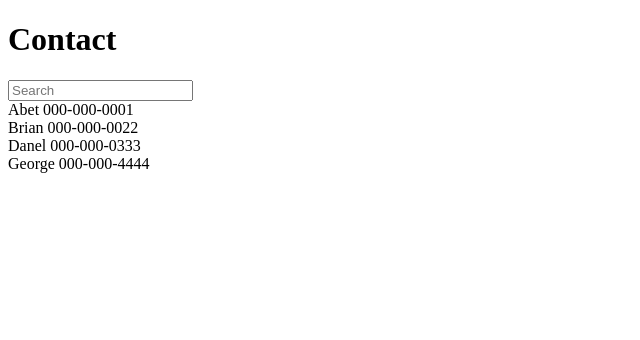
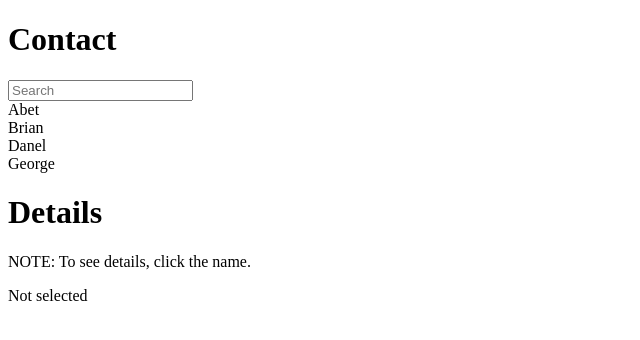
Before and after one commit to jasonDBA/react_tutorial, a React app: page / in a window 1280 px wide. Shown: the top 340 px of the page, without its empty margins (0-640 px from the left). Built offline with nearby package versions, Linux system fonts and the light colour scheme.

Commit message:
Add Contact Details section

```diff
--- a/src/components/Contact.js
+++ b/src/components/Contact.js
@@ -1,11 +1,13 @@
 import React from 'react';
 import ContactInfo from './ContactInfo';
+import ContactDetails from './ContactDetails';
 
 export default class Contact extends React.Component {
 
   constructor(props){
     super(props);
     this.state = {
+      selectedKey: -1,
       keyword: '',
       contactData: [
         {
@@ -27,12 +29,21 @@ export default class Contact extends React.Component {
       ]
     }
     this.handleChange = this.handleChange.bind(this);
+    this.handleClick = this.handleClick.bind(this);
   }
 
   handleChange(e) {
     this.setState({
       keyword: e.target.value
     })
+  }
+
+  handleClick(key) {
+    this.setState({
+      selectedKey: key
+    });
+
+    console.log(key, 'is selected');
   }
 
   render(){
@@ -48,7 +59,11 @@ export default class Contact extends React.Component {
         return contact.name.toLowerCase().indexOf(this.state.keyword.toLowerCase()) > -1;
       })
       return data.map((contact, i) => {
-        return (<ContactInfo contact={contact} key={i} />)
+        return (<ContactInfo
+          contact={contact}
+          key={i}
+          onClick={() => {this.handleClick(i)}}
+          />)
       })
     }
 
@@ -62,6 +77,10 @@ export default class Contact extends React.Component {
           onChange={this.handleChange}
         />
         <div>{mapToComponents(this.state.contactData)}</div>
+        <ContactDetails
+          isSelected={this.state.selectedKey != -1}
+          contact={this.state.contactData[this.state.selectedKey]}
+        />
       </div>
     );
   }
--- /dev/null
+++ b/src/components/ContactDetails.js
@@ -0,0 +1,29 @@
+import React from 'react';
+
+export default class ContactDetails extends React.Component {
+  render(){
+
+    const details = (
+      <div>
+        <p>{this.props.contact.name} <br/>
+        {this.props.contact.phone}</p>
+      </div>
+    );
+    const blank = (<div>Not selected</div>);
+
+    return(
+      <div>
+        <h1>Details</h1>
+        <p>NOTE: To see details, click the name.</p>
+        {this.props.isSelected ? details : blank}
+      </div>
+    );
+  }
+}
+
+ContactDetails.defaultProps = {
+  contact: {
+    name: '',
+    phone: ''
+  }
+};
--- a/src/components/ContactInfo.js
+++ b/src/components/ContactInfo.js
@@ -3,7 +3,7 @@ import React from 'react';
 export default class ContactInfo extends React.Component {
   render() {
     return(
-      <div>{this.props.contact.name} {this.props.contact.phone}</div>
+      <div onClick={this.props.onClick}>{this.props.contact.name}</div>
     );
   }
 }
```
Also changed, not shown: 1 other file (tests, documents, lock files or other folders).
